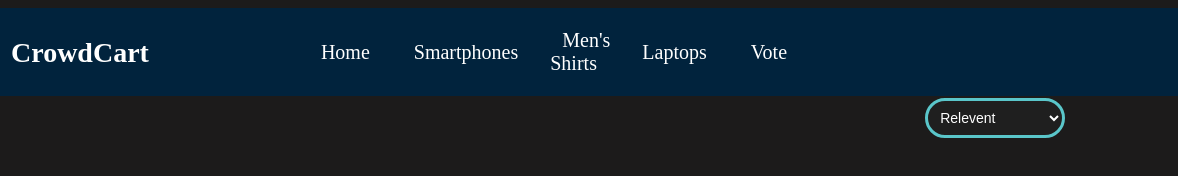
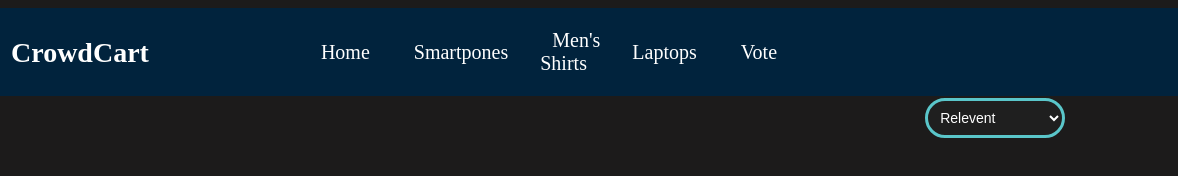
Before and after one commit to ehsan363/CrowdCart, a plain HTML site: page public/index.html in a window 1280 px wide. Shown: the top 176 px of the page, 102-1280 px from the left. Drawn offline with Linux system fonts and the light colour scheme; no server answers.

```diff
--- a/public/index.html
+++ b/public/index.html
@@ -21,7 +21,7 @@
 			</a>
 			<ul class="nav_links">
 					<li><a href="index.html">Home</a></li>
-					<li><a href="category_1.html">Smartphones</a></li>
+					<li><a href="category_1.html">Smartpones</a></li>
 					<li><a href="category_2.html">Men's Shirts</a></li>
 					<li><a href="category_3.html">Laptops</a></li>
 					<li><a id = 'vote_link' href="vote.html">Vote</a></li>
```
